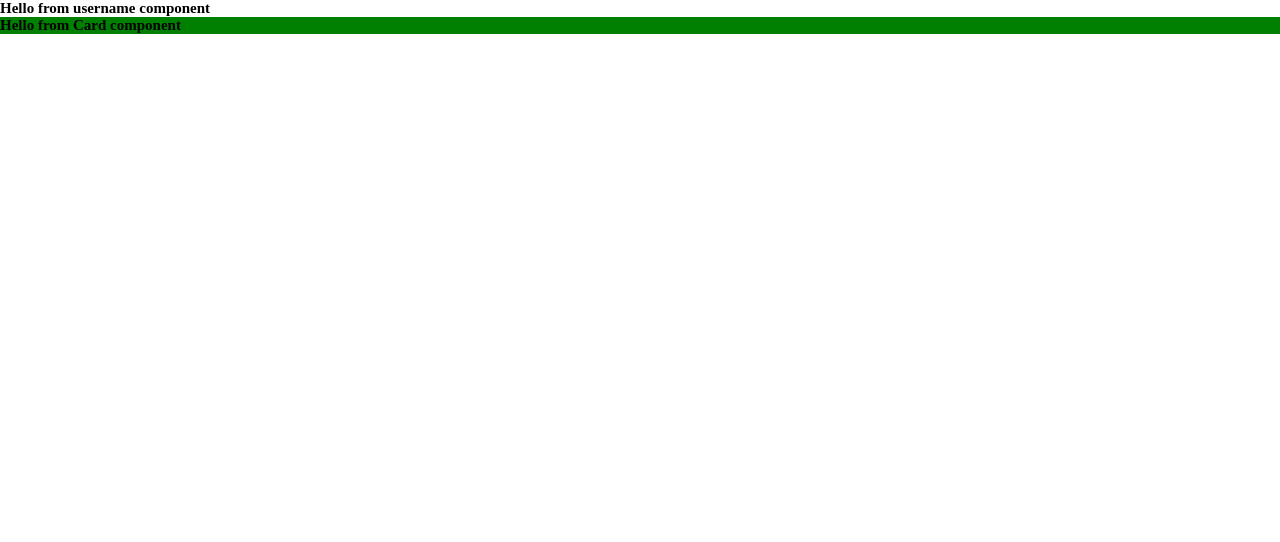
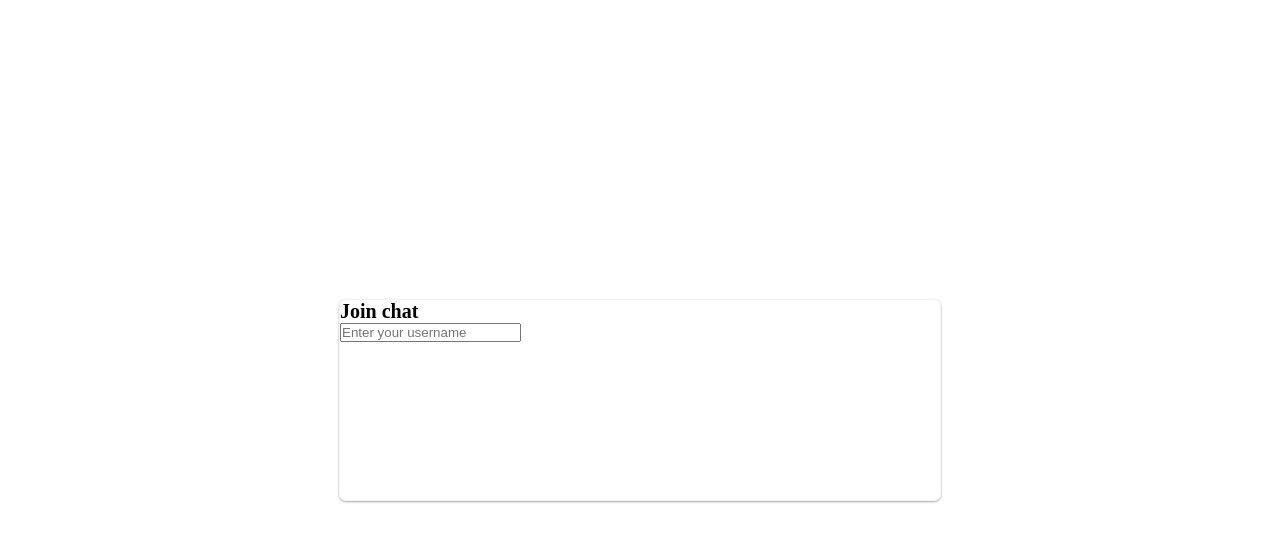
Before and after one commit to suarezafelipe/pager-chat, a React app: page / in a window 1280 px wide. Shown: the top 542 px of the page. Built offline with nearby package versions, Linux system fonts and the light colour scheme.

Commit message:
Add card component

```diff
--- a/src/components/Card.module.css
+++ b/src/components/Card.module.css
@@ -1,3 +1,13 @@
 .Card {
-    background-color: green;
+  width: 60rem;
+  height: 20rem;
+  border: solid 0.1rem #f3f3f3;
+  box-shadow: 0 0.1rem 0.3rem rgba(0, 0, 0, 0.12),
+    0 0.1rem 0.2rem rgba(0, 0, 0, 0.24);
+  transition: all 0.3s cubic-bezier(0.25, 0.8, 0.25, 1);
+  border-radius: 0.7rem;
 }
+
+.Card:hover {
+  box-shadow: 0 1rem 2rem rgba(0, 0, 0, 0.25), 0 1rem 1rem rgba(0, 0, 0, 0.22);
+}
--- a/src/components/Card.tsx
+++ b/src/components/Card.tsx
@@ -1,12 +1,12 @@
 import React from "react";
 import classes from "./Card.module.css";
 
-const Card: React.FC = (): JSX.Element => {
-  return (
-    <div className={classes.Card}>
-      <h2> Hello from Card component </h2>
-    </div>
-  );
-};
+interface Props {
+  children: JSX.Element[] | JSX.Element;
+}
+
+const Card: React.FC<Props> = ({ children }): JSX.Element => (
+  <div className={classes.Card}>{children}</div>
+);
 
 export default Card;
--- a/src/containers/App.css
+++ b/src/containers/App.css
@@ -8,3 +8,10 @@
 html {
   font-size: 62.5%;
 }
+
+.center {
+  height: 100vh;
+  display: flex;
+  align-items: center;
+  justify-content: center;
+}
--- a/src/containers/App.tsx
+++ b/src/containers/App.tsx
@@ -4,9 +4,9 @@ import "./App.css";
 
 const App: React.FC = (): JSX.Element => {
   return (
-    <>
+    <div className="center">
       <Username />
-    </>
+    </div>
   );
 };
 
--- a/src/containers/Username/Username.tsx
+++ b/src/containers/Username/Username.tsx
@@ -4,8 +4,10 @@ import Card from "../../components/Card";
 const Username: React.FC = (): JSX.Element => {
   return (
     <div>
-      <h2> Hello from username component </h2>
-      <Card />
+      <Card>
+        <h1>Join chat</h1>
+        <input placeholder="Enter your username" />
+      </Card>
     </div>
   );
 };
```
